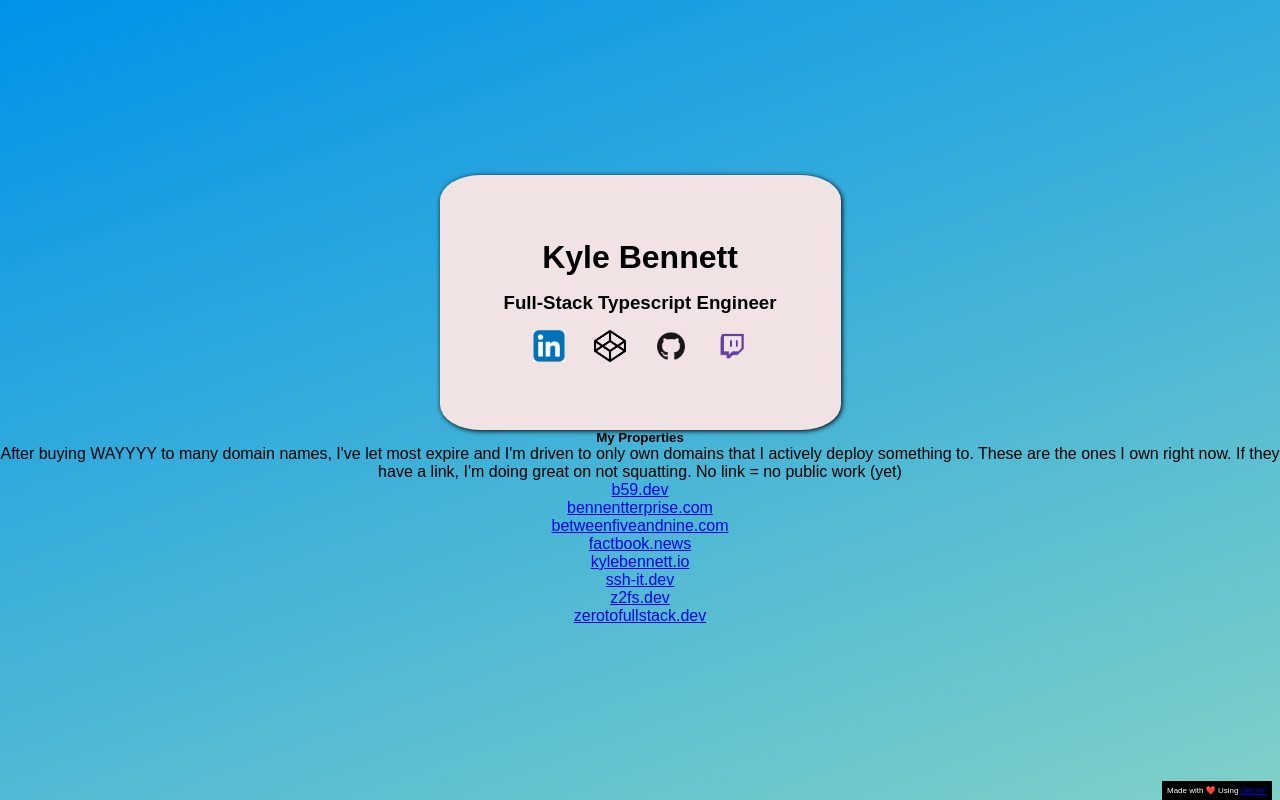
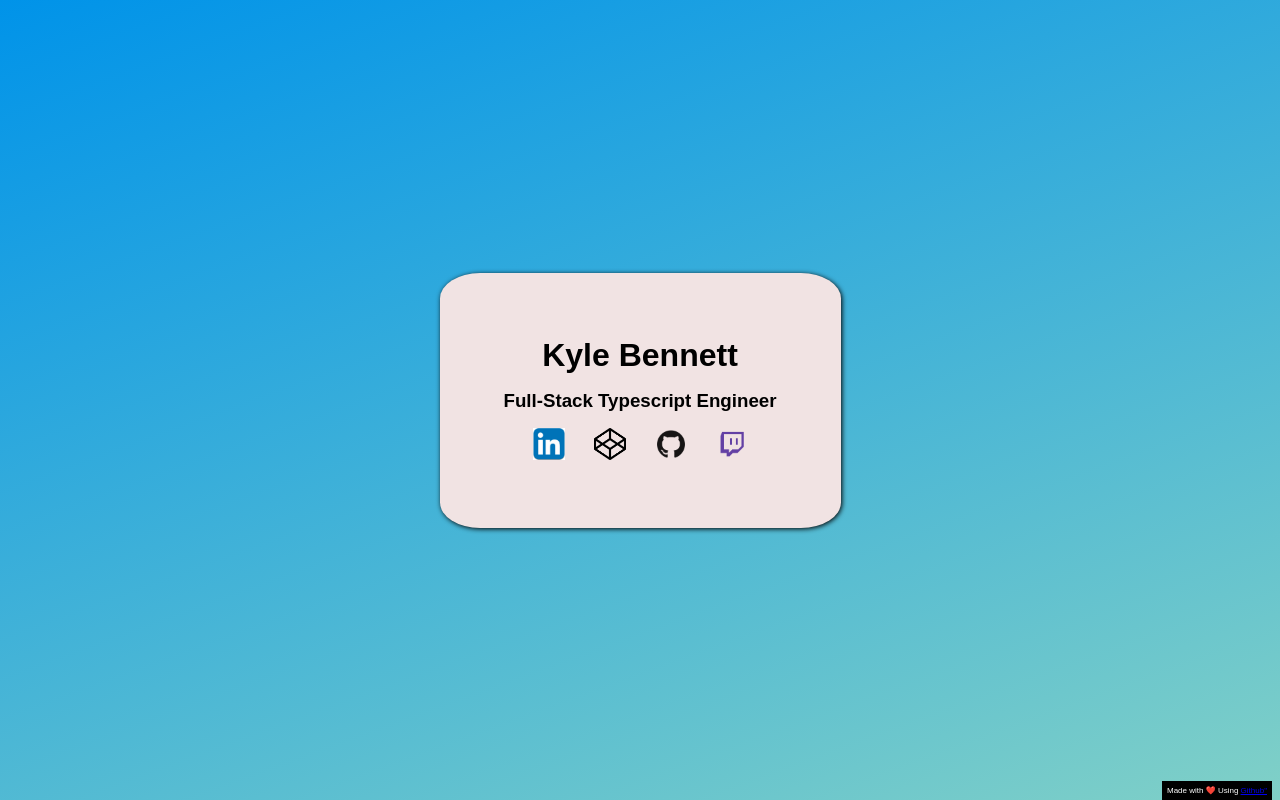
Before and after one commit to BennEntterprise/entry, a React (Create React App) app: page / in a window 1280 px wide. Built offline with nearby package versions, Linux system fonts and the light colour scheme.

Commit message:
fix: remove links from landing page.

```diff
--- a/src/App.tsx
+++ b/src/App.tsx
@@ -10,60 +10,6 @@ import  { MyProperties } from './components/MyProperties'
 
 export type IDomain = {name: string, url: string, description: string}
 
-// USING ICONS FROM A CDN
-const domains: Array<IDomain> = [
-  {
-    name: 'b59.dev',
-    url: 'https://b59.dev',
-    description: 'A website exploring the concepts of work-life balance and productivity.',
-  },
-  {
-    name: 'bennentterprise.com',
-    url: 'https://bennentterprise.com',
-    description: 'The holding company for all of my projects and businesses.',
-  },
-  {
-    name: 'betweenfiveandnine.com',
-    url: 'https://betweenfiveandnine.com',
-    description: 'The LLC that I have done small business projects under. Mostly wordpress and React Deployed on various providers.',
-  },
-  {
-    name: 'factbook.news',
-    url: 'https://factbook.news',
-    description: 'A reliable source crowd sourced fact-checked news and information.',
-  },
-  {
-    name: 'kylebennett.design',
-    url: 'https://kylebennett.design',
-    description: 'DEPRECATED: The portfolio website of Kyle Bennett, showcasing design projects. (This is being phased out in favor of a subdomain on kylebennett.io',
-  },
-  {
-    name: 'kylebennett.io',
-    url: 'https://kylebennett.io',
-    description: 'This website. My portfolio, blog and links to hiring me.',
-  },
-  {
-    name: 'ssh-it.dev',
-    url: 'https://ssh-it.dev',
-    description: 'A domain for secure shell (SSH) resources and guides that was inspired by OHSHITGIT.com .',
-  },
-  {
-    name: 'wussickcontracting.com',
-    url: 'https://wussickcontracting.com',
-    description: 'DEPRECATED: The official website for Wussick Contracting, specializing in construction services.',
-  },
-  {
-    name: 'z2fs.dev',
-    url: 'https://z2fs.dev',
-    description: 'An adventure from being a zero to a full-stack developer by a choose your own adventure curriculum.',
-  },
-  {
-    name: 'zerotofullstack.dev',
-    url: 'https://zerotofullstack.dev',
-    description: 'Alias for above.',
-  },
-];
-
 export const App = () => {
   return (
     <div className="App">
@@ -74,7 +20,7 @@ export const App = () => {
       {/* <Stacks /> */}
       {/* <OpenSourceHacking /> */}
       {/* <WordCloud /> */}
-      <MyProperties domainNames={domains}/>
+      {/* <MyProperties domainNames={domains}/> */}
       <StickyFooter />
     </div>
   );
```
